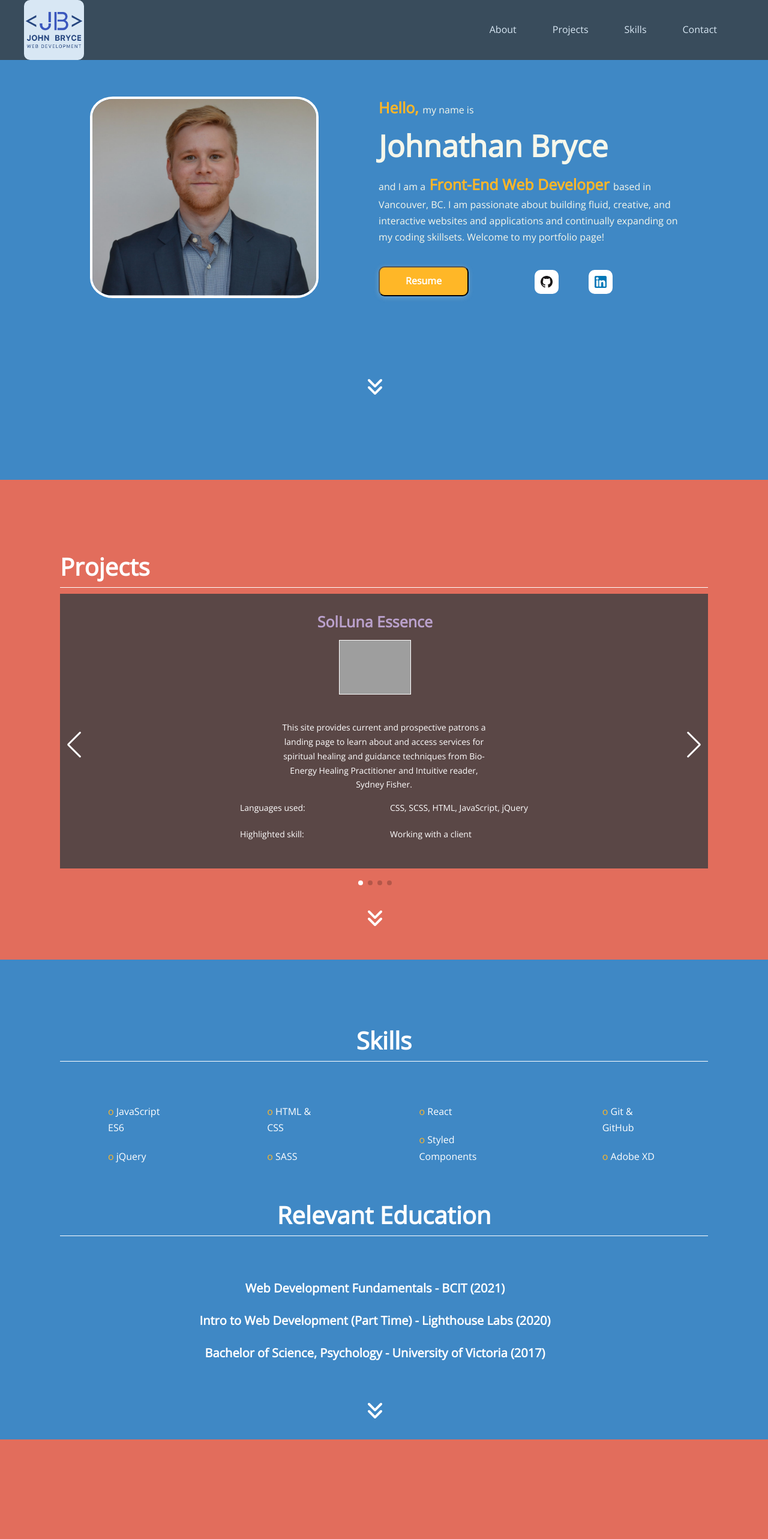
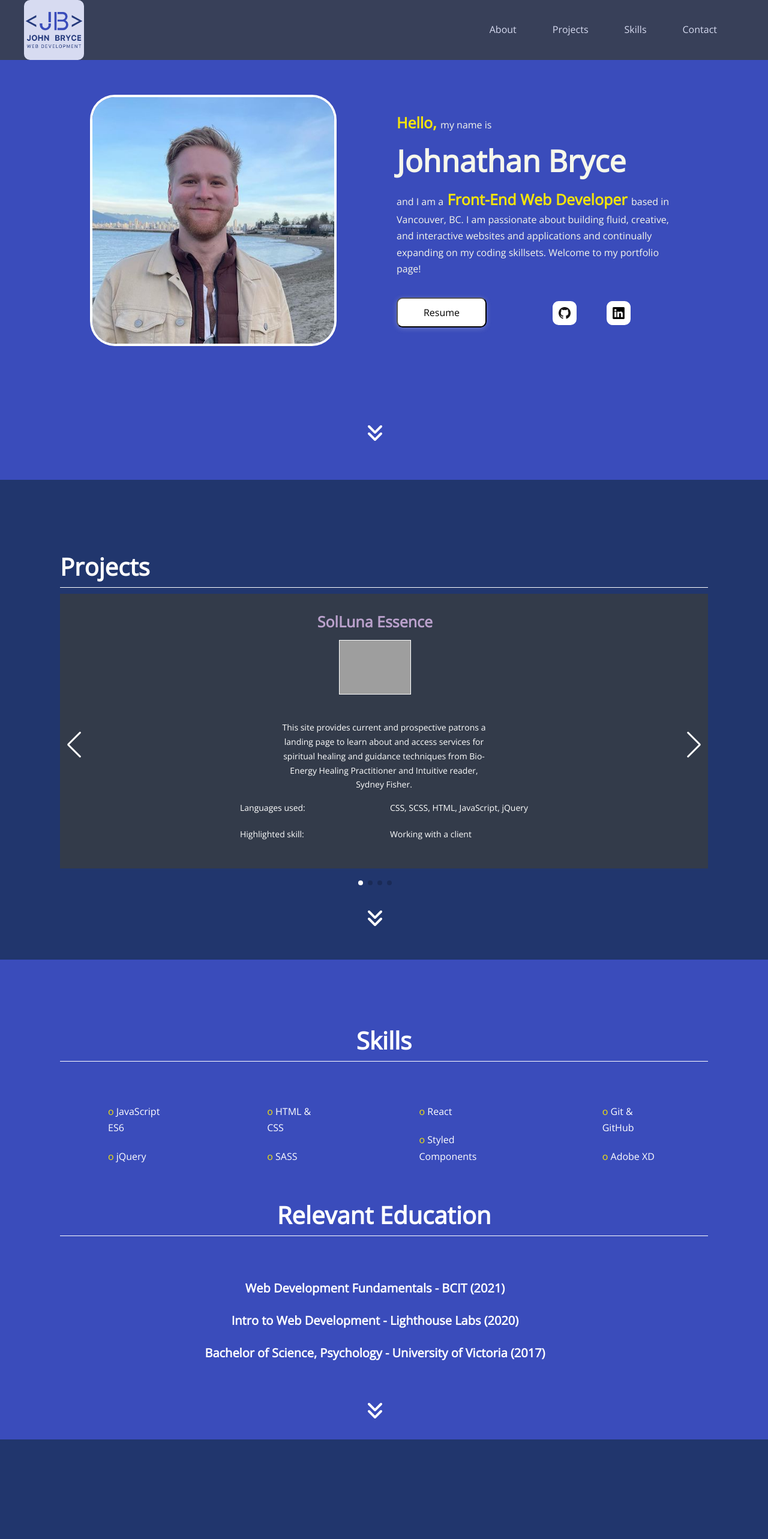
Before and after one commit to johnathanbryce/jbryce-portfolio, a React (Create React App) app: page / in a window 1280 px wide. Shown: the top 2566 px of the page at 60% size. Built offline with nearby package versions, Linux system fonts and the light colour scheme; grey boxes are pictures that could not be loaded.

Commit message:
updated colour schemes on all sections to match that of my logo

```diff
--- a/public/index.html
+++ b/public/index.html
@@ -7,7 +7,7 @@
     <meta name="theme-color" content="#000000" />
     <meta
       name="John Bryce's Portfolio Page"
-      content="Web site created for the purpose of display John Bryce's front end web development portfolio and skillsets"
+      content="Web site created for the purpose of displayaying John Bryce's front end web development portfolio projects and skills."
     />
     <link rel="apple-touch-icon" href="%PUBLIC_URL%/logo192.png" />
     <link rel="stylesheet" href="https://unpkg.com/aos@next/dist/aos.css" />
--- a/src/components/Layout/About.module.css
+++ b/src/components/Layout/About.module.css
@@ -2,7 +2,7 @@
   display: flex;
   align-items: center;
   flex-direction: column;
-  background-color: #3f88c5;
+  background-color: #3a4cbb; /*#3f88c5 */
   height: 100vh;
   scroll-snap-align: start;
   color: #f6f7eb;
@@ -18,14 +18,13 @@
 }
 
 .about__bio__img {
-  width: 100%;
-  border: 0.4rem solid white;
+  border: 0.4rem solid #fdfffc;
   border-radius: 10%;
 }
 
 .highlight {
   font-size: 2.5rem;
-  color: #ffb627;
+  color: #f4e409;
   font-weight: bold;
 }
 
@@ -50,9 +49,8 @@
   -webkit-transition: all 0.8s;
   -moz-transition: all 0.8s;
   transition: all 0.8s;
-  background-color: #ffb727;
-  color: white;
-  font-weight: bold;
+  background-color: white;
+  color: black;
 }
 
 a {
@@ -68,9 +66,18 @@ a {
   margin-top: 1rem;
 }
 
+.icon:hover,
+.icon:active {
+  color: white;
+
+  height: 4.1rem;
+}
+
 .resume__btn:hover,
 .resume__btn:active {
-  background-color: #e26d5c;
+  background-color: #f4e409;
+  color: white;
+  font-weight: bold;
   -webkit-transition: all 0.8s;
   -moz-transition: all 0.8s;
   transition: all 0.8s;
--- a/src/components/Layout/Contact.module.css
+++ b/src/components/Layout/Contact.module.css
@@ -4,7 +4,7 @@
   align-items: center;
   color: white;
   flex-direction: column;
-  background-color: #e26d5c;
+  background-color: #21366d;
   height: 100vh;
   scroll-snap-align: start;
 
@@ -41,13 +41,16 @@ textarea {
 
 .form__button {
   margin-top: 1.5rem;
+
   width: 40rem;
   height: 5rem;
 }
 
 .form__button:hover,
 .form__button:active {
-  background-color: #ffb627;
+  background-color: #f4e409;
+  color: white;
+  font-weight: bold;
   -webkit-transition: all 0.8s;
   -moz-transition: all 0.8s;
   transition: all 0.8s;
--- a/src/components/Layout/Navbar.module.css
+++ b/src/components/Layout/Navbar.module.css
@@ -52,7 +52,7 @@
 .header a.active {
   color: #e3dfff;
   padding-bottom: 1rem;
-  border-bottom: 0.25rem solid white;
+  border-bottom: 0.25rem solid #3a4cbb;
 }
 
 @media only screen and (max-width: 950px) {
--- a/src/components/Layout/Projects/Projects.module.css
+++ b/src/components/Layout/Projects/Projects.module.css
@@ -4,7 +4,7 @@
   flex-direction: column;
   justify-content: center;
   align-items: center;
-  background-color: #e26d5c;
+  background-color: #21366d; /*#e26d5c */
   height: 100vh;
   scroll-snap-align: start;
   /* content padding per component */
--- a/src/components/Layout/Skills.js
+++ b/src/components/Layout/Skills.js
@@ -53,7 +53,7 @@ const Skills = () => {
           target="_blank"
           rel="noreferrer"
         >
-          <h5>Intro to Web Development (Part Time) - Lighthouse Labs (2020)</h5>
+          <h5>Intro to Web Development - Lighthouse Labs (2020)</h5>
         </a>
         <a
           href="https://www.uvic.ca/socialsciences/psychology/index.php"
--- a/src/components/Layout/Skills.module.css
+++ b/src/components/Layout/Skills.module.css
@@ -5,7 +5,7 @@
   align-items: center;
   color: white;
 
-  background-color: #3f88c5;
+  background-color: #3a4cbb;
   height: 100vh;
   scroll-snap-align: start;
   color: white;
@@ -40,7 +40,7 @@
 
 .skills__container__list li:before {
   content: "o";
-  color: #ffb627;
+  color: #f4e409;
 }
 
 .education__container {
@@ -50,7 +50,7 @@
 }
 
 .education__container a:hover {
-  color: #ffb627;
+  color: #f4e409;
 }
 
 .skills__header {
```
Also changed, not shown: src/images/linkedin-icon.png, src/images/portfolio-image.jpeg.
